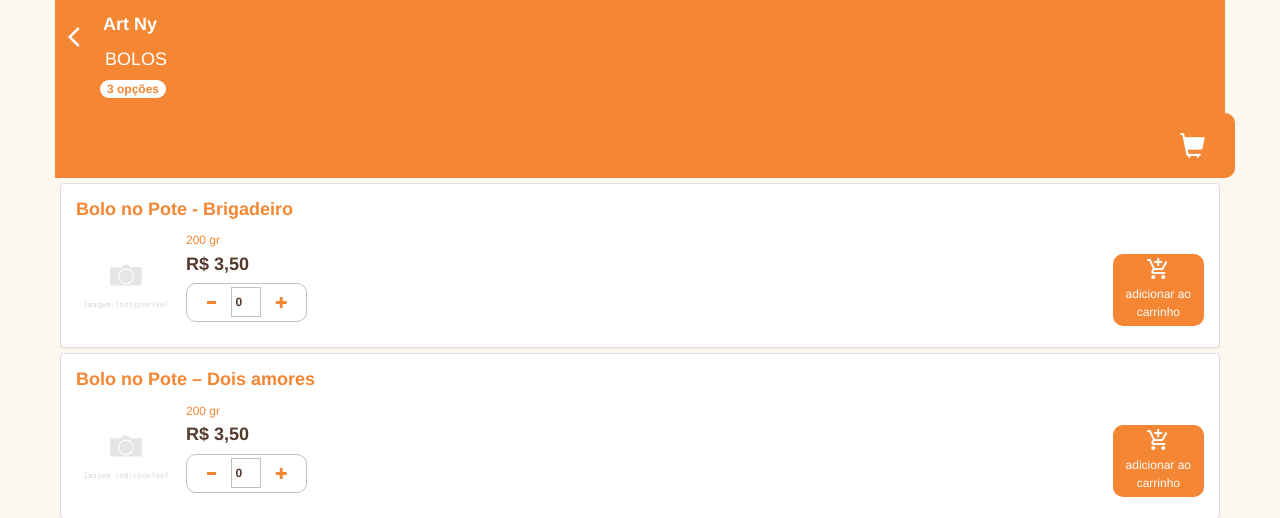
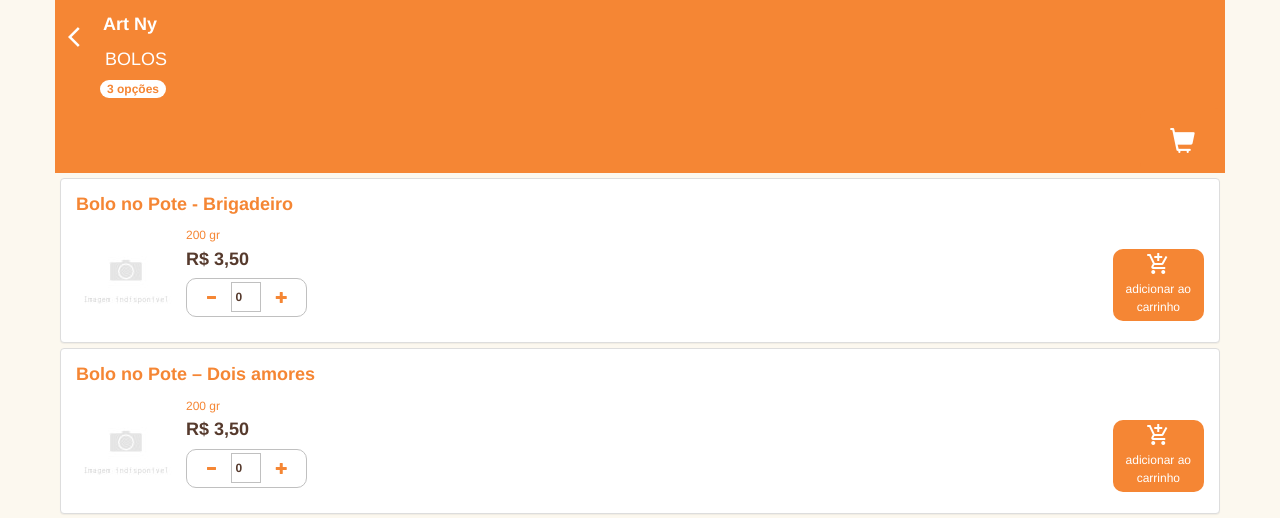
Before and after one commit to NaujOinotna/resthouse, a Flask app: page /associado/categoria/1 in a window 1280 px wide. Shown: the top 518 px of the page. Run offline with Flask 2, Linux system fonts and the light colour scheme; a user stored in the database is signed in; data comes from the database, SQL or seed files in the repository; data that the repository does not hold is empty; some libraries are stand-ins or nearby versions.

```diff
--- a/app/templates/cardapio_produtos.html
+++ b/app/templates/cardapio_produtos.html
@@ -36,7 +36,7 @@
 						<h4>
 						<h6 style="color:white;margin-left:45px;"> <span class="badge" style="color:#F58634; background:white">{{associado_categoria.prods|length}} opções</span></h6>
 
-						<span class="badge badge-pill badge-light pull-right" style="color:white; background-color:#F58634; margin-top:5px; margin-right:-10px">
+						<span class="badge badge-pill badge-light pull-right" style="color:white; background-color:#F58634;">
 
 						{% if carrinho|length > 0 %}
 							<a id="btn-carrinho" style="color:white; font-size:15px"	type="link" class="btn btn-link" href="{{ url_for('views.obterCarrinho')}}">
```
